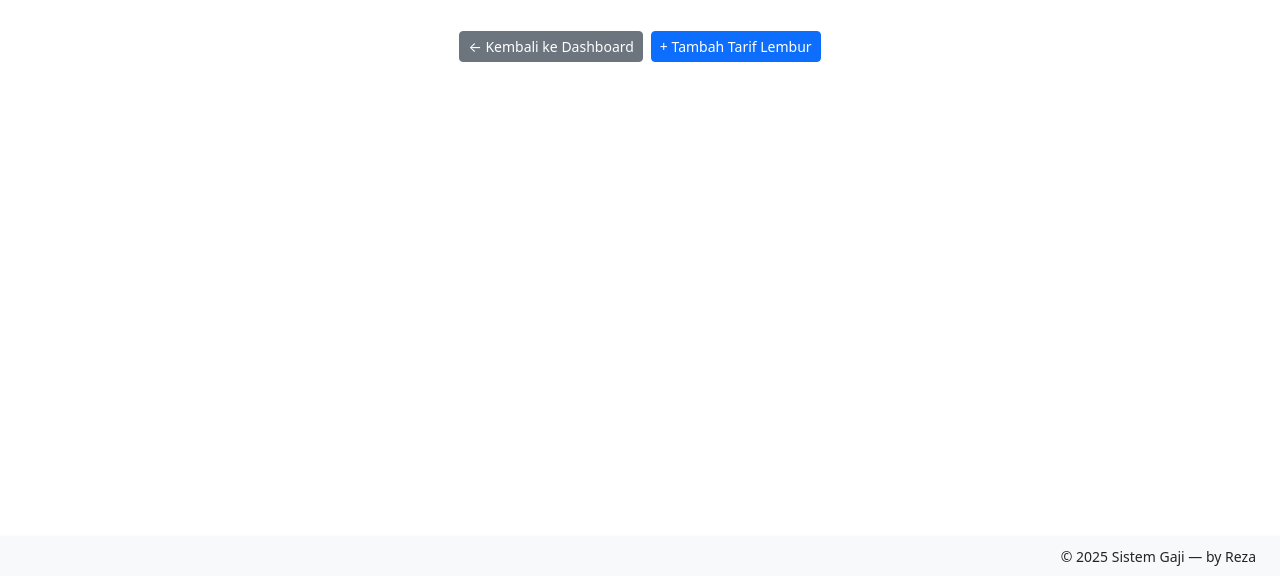
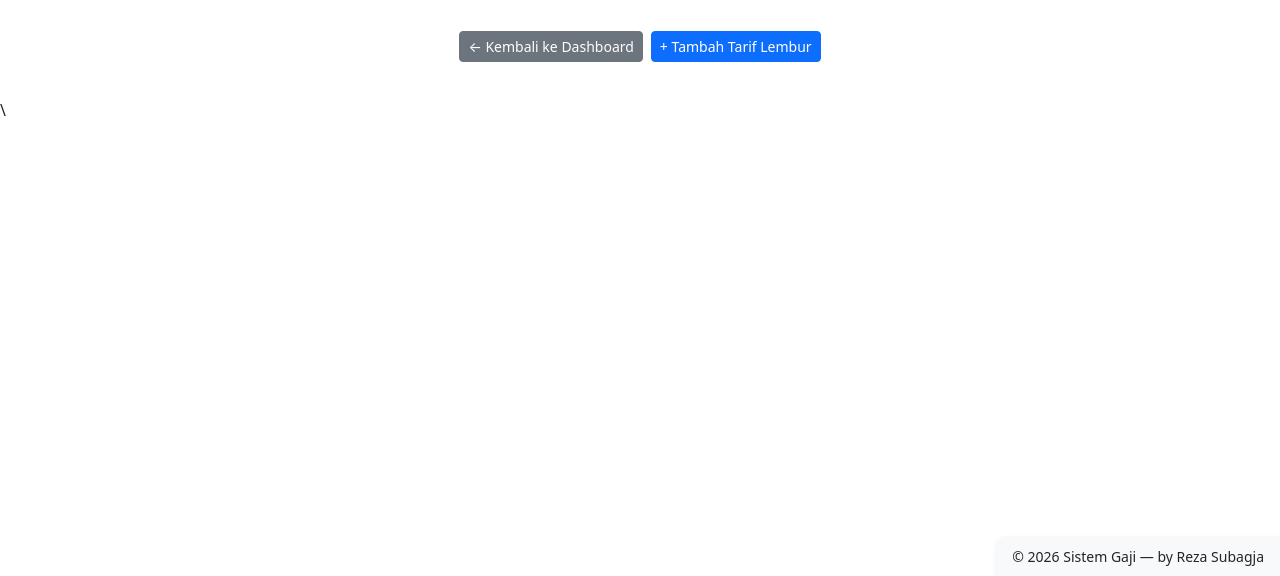
Before and after one commit to REZASUBAGJA10/web-sistem-gaji, a PHP site: page /lembur.php in a window 1280 px wide. Shown: the part 224-800 px from the top of the page. Run offline with PHP 8.4, Linux system fonts and the light colour scheme; data that the repository does not hold is empty.

Commit message:
Update
Updated footer to include dynamic year and improved styling.

```diff
--- a/lembur.php
+++ b/lembur.php
@@ -111,10 +111,11 @@
 </div>
 
 
-<footer class="w-100 px-4 py-2 text-end shadow-sm"
-        style="position: fixed; bottom: 0; left: 0; right: 0; background-color: #f8f9fa; z-index: 1040;">
-    <small>© 2025 Sistem Gaji — by Reza</small>
+<footer class="text-end px-3 py-2 shadow-sm"
+        style="position: fixed; bottom: 0; right: 0; background-color: #f8f9fa; z-index: 1040; border-top-left-radius: 10px;">
+    <small>© <?= date('Y'); ?> Sistem Gaji — by Reza Subagja</small>
 </footer>
 
 </body>
 </html>
+\
```
